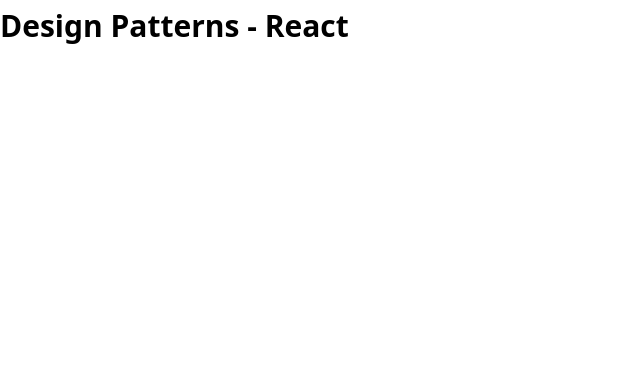
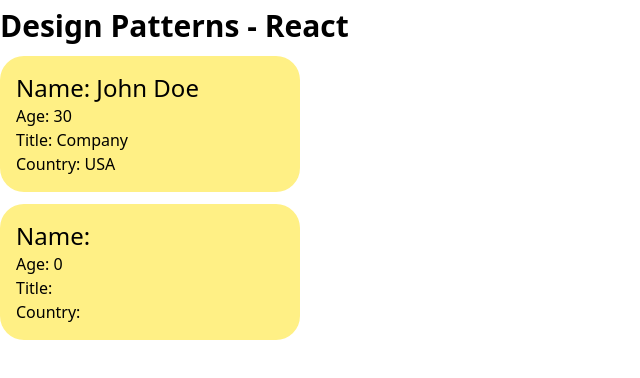
Before and after one commit to bhuvan2205/React-Patterns, a React (Vite) app: page / in a window 1280 px wide. Shown: the top 378 px of the page, without its empty margins (0-640 px from the left). Built offline with nearby package versions, Linux system fonts and the light colour scheme; no server answers.

Commit message:
Feat: Higher order components ~ Load data from API

```diff
--- a/src/App.jsx
+++ b/src/App.jsx
@@ -1,8 +1,24 @@
+import UserInfo from "./components/user-info";
+import LogProps from "./components/log-props";
+import IncludeUser from "./components/include-user";
+
+const UserInfoWrapper = LogProps(UserInfo);
+const UserInfoWithUserWrapper = IncludeUser(UserInfo, 1);
+
 const App = () => {
   return (
     <>
       <div className="container mx-auto">
         <h1 className="text-3xl font-bold my-2">Design Patterns - React</h1>
+        <UserInfoWrapper
+          user={{
+            username: "John Doe",
+            age: 30,
+            address: { country: "USA" },
+            company: { title: "Company" },
+          }}
+        />
+        <UserInfoWithUserWrapper />
       </div>
     </>
   );
--- /dev/null
+++ b/src/components/include-user.jsx
@@ -0,0 +1,21 @@
+/* eslint-disable react-hooks/rules-of-hooks */
+import { useEffect, useState } from "react";
+
+const IncludeUser = (Component, userId) => {
+  return (props) => {
+    const [user, setUser] = useState(null);
+
+    useEffect(() => {
+      const fetchUser = async () => {
+        const response = await fetch(`https://dummyjson.com/users/${userId}`);
+        const data = await response.json();
+        setUser(data);
+      };
+      fetchUser();
+    }, []);
+
+    return <Component user={user} {...props} />;
+  };
+};
+
+export default IncludeUser;
--- /dev/null
+++ b/src/components/log-props.jsx
@@ -0,0 +1,9 @@
+/* eslint-disable no-unused-vars */
+const LogProps = (WrappedComponent) => {
+  return (props) => {
+    console.log(props);
+    return <WrappedComponent {...props} />;
+  };
+};
+
+export default LogProps;
--- /dev/null
+++ b/src/components/user-info.jsx
@@ -0,0 +1,13 @@
+const UserInfo = ({ user }) => {
+  const { username, age, address, company } = user || {};
+  return (
+    <div className="bg-yellow-200 my-3 w-[300px] p-4 rounded-3xl">
+      <h2 className="text-2xl">Name: {username ?? ""}</h2>
+      <p>Age: {age ?? 0}</p>
+      <p>Title: {company?.title ?? ""}</p>
+      <p>Country: {address?.country ?? ""}</p>
+    </div>
+  );
+};
+
+export default UserInfo;
```
